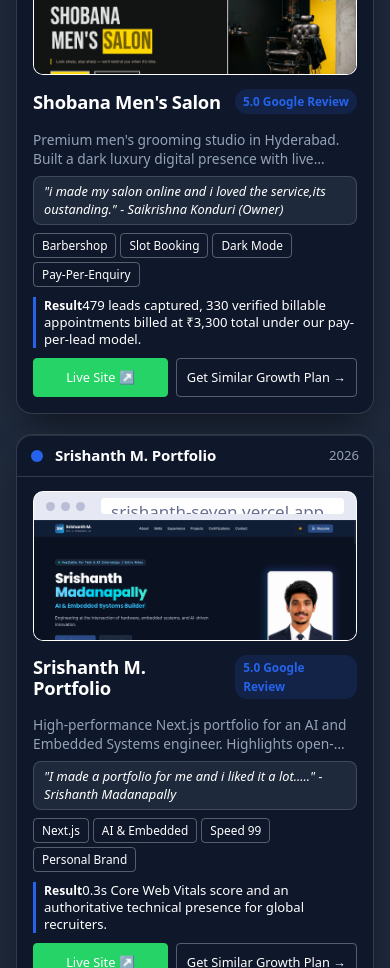
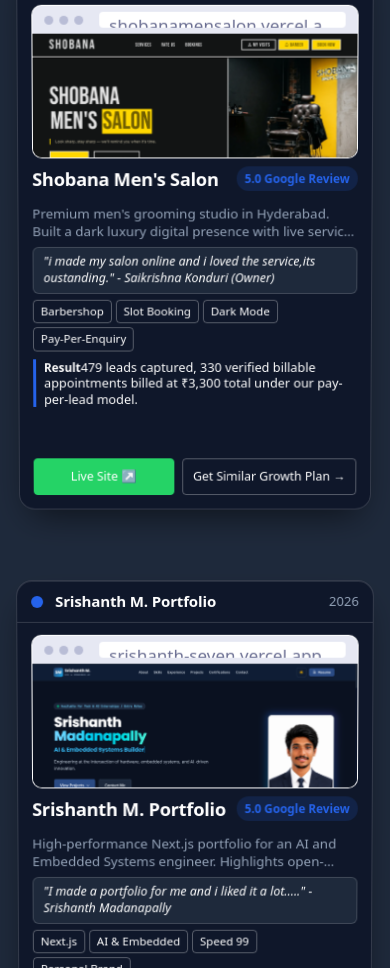
Before and after one commit to webworks247designs-glitch/Webworkflows, a Next.js app: page / in a window 390 px wide. Shown: the part 1980-2948 px from the top of the page. Built offline with nearby package versions, Linux system fonts and the light colour scheme.

Commit message:
deck fixes

```diff
--- a/src/app/globals.css
+++ b/src/app/globals.css
@@ -552,14 +552,15 @@
 @media (hover:none){ .only-hover{ display:none; } .only-touch{ display:inline; } }
 
 .deck{
-  --n:3; --tab:52px; --gap:clamp(36px, 5vh, 52px);
+  --n:3; --tab:52px; --gap:clamp(40px, 8vh, 80px);
   --card-h:clamp(460px, calc(var(--vh) - var(--nav-total) - 16px - (var(--n) - 1) * var(--tab) - 20px), 640px);
-  position:relative; padding-bottom:20px;
+  position:relative; padding-bottom:clamp(140px, 20vh, 240px);
 }
 .slot{
   --i:0;
   position:sticky; top:calc(var(--nav-total) + 12px + var(--i) * var(--tab));
   height:var(--card-h); margin-bottom:var(--gap);
+  z-index: calc(var(--i) + 1);
 }
 .slot:last-child{ margin-bottom:0; }
 .card{
@@ -1144,18 +1145,44 @@
   }
   .step .n { position: relative; left: auto; top: auto; margin: 0 0 16px 0; }
 
-  /* WORK DECK ON TABLET: Full desktop completeness */
+  /* WORK DECK ON TABLET: Full desktop completeness with sticky stacked cards */
   .deck {
     --n: 3;
     --tab: 48px;
-    --card-h: clamp(500px, calc(var(--vh) - var(--nav-total) - 16px - (var(--n) - 1) * var(--tab) - 16px), 620px);
-    --gap: clamp(32px, 5vh, 48px);
-    padding-bottom: 24px !important;
+    --card-h: clamp(480px, calc(var(--vh) - var(--nav-total) - 16px - (var(--n) - 1) * var(--tab) - 16px), 620px);
+    --gap: clamp(40px, 7vh, 70px);
+    padding-bottom: clamp(120px, 18vh, 200px) !important;
+  }
+  .slot {
+    position: sticky !important;
+    top: calc(var(--nav-total) + 12px + var(--i) * var(--tab)) !important;
+    height: var(--card-h) !important;
+    margin-bottom: var(--gap) !important;
+    z-index: calc(var(--i) + 1) !important;
+  }
+  .slot:last-child {
+    margin-bottom: 0 !important;
+  }
+  .card {
+    position: relative !important;
+    height: 100% !important;
+    display: flex !important;
+    flex-direction: column !important;
+    border-radius: 18px !important;
+    overflow: hidden !important;
+    box-shadow: 0 16px 36px -12px rgba(0, 0, 0, 0.6), inset 0 1px 0 rgba(255, 255, 255, 0.1) !important;
+    background: var(--deck-card-bg, #101324) !important;
+    transform-origin: 50% 0 !important;
+    will-change: transform;
+    transition: transform .25s ease-out;
   }
   .body {
     grid-template-columns: minmax(0, 1.15fr) minmax(0, 1fr) !important;
     gap: 20px !important;
     padding: 20px !important;
+    height: calc(100% - var(--tab)) !important;
+    min-height: 0 !important;
+    box-sizing: border-box !important;
   }
   .info {
     display: flex !important;
@@ -1345,7 +1372,7 @@
     padding: 0 8px !important;
   }
 
-  /* WORK DECK ON MOBILE: Clean standalone cards, zero overlap, full completeness */
+  /* WORK DECK ON MOBILE: Stacked cards displaying over one another */
   .work {
     padding-bottom: 44px !important;
   }
@@ -1356,17 +1383,19 @@
   .deck {
     --n: 3;
     --tab: 42px;
+    --card-h: clamp(470px, calc(100svh - var(--nav-total) - 10px - (var(--n) - 1) * var(--tab) - 16px), 570px);
+    --gap: clamp(36px, 8vh, 60px);
     position: relative !important;
-    display: flex !important;
-    flex-direction: column !important;
-    gap: 20px !important;
-    padding-bottom: 0px !important;
+    display: block !important;
+    padding-bottom: clamp(100px, 16vh, 180px) !important;
   }
   .slot {
-    position: relative !important;
-    top: auto !important;
-    height: auto !important;
-    margin-bottom: 0 !important;
+    --i: 0;
+    position: sticky !important;
+    top: calc(var(--nav-total) + 8px + var(--i) * var(--tab)) !important;
+    height: var(--card-h) !important;
+    margin-bottom: var(--gap) !important;
+    z-index: calc(var(--i) + 1) !important;
     scroll-margin-top: calc(var(--nav-h) + 16px) !important;
   }
   .slot:last-child {
@@ -1374,14 +1403,16 @@
   }
   .card {
     position: relative !important;
-    height: auto !important;
+    height: 100% !important;
     display: flex !important;
     flex-direction: column !important;
     border-radius: 16px !important;
     overflow: hidden !important;
     box-shadow: 0 16px 36px -12px rgba(0, 0, 0, 0.6), inset 0 1px 0 rgba(255, 255, 255, 0.1) !important;
     background: var(--deck-card-bg, #101324) !important;
-    transform: none !important;
+    transform-origin: 50% 0 !important;
+    will-change: transform;
+    transition: transform 0.25s ease-out;
   }
   .card::after {
     content: "" !important;
@@ -1416,19 +1447,27 @@
   .body {
     display: flex !important;
     flex-direction: column !important;
-    gap: 14px !important;
-    padding: 14px 16px 16px !important;
-    height: auto !important;
+    gap: 8px !important;
+    padding: 12px 14px 14px !important;
+    height: calc(100% - var(--tab)) !important;
     min-height: 0 !important;
     flex: 1 !important;
     box-sizing: border-box !important;
-    overflow: visible !important;
+    overflow-y: auto !important;
+    scrollbar-width: thin !important;
+  }
+  .body::-webkit-scrollbar {
+    width: 3px !important;
+  }
+  .body::-webkit-scrollbar-thumb {
+    background: rgba(255, 255, 255, 0.15) !important;
+    border-radius: 4px !important;
   }
   .browser {
     width: 100% !important;
-    height: clamp(150px, 38vw, 220px) !important;
-    min-height: 150px !important;
-    max-height: 240px !important;
+    height: clamp(120px, 20vh, 155px) !important;
+    min-height: 110px !important;
+    max-height: 165px !important;
     border-radius: 10px !important;
     flex: none !important;
   }
@@ -1436,7 +1475,7 @@
     display: flex !important;
     flex-direction: column !important;
     justify-content: space-between !important;
-    gap: 8px !important;
+    gap: 6px !important;
     flex: 1 !important;
     min-height: 0 !important;
   }
@@ -1451,15 +1490,20 @@
     -webkit-line-clamp: 2 !important;
     line-clamp: 2 !important;
     overflow: hidden !important;
-    font-size: 0.86rem !important;
-    line-height: 1.4 !important;
+    font-size: 0.84rem !important;
+    line-height: 1.38 !important;
   }
   .info blockquote {
     margin: 0 !important;
     padding: 6px 10px !important;
-    font-size: 0.8rem !important;
+    font-size: 0.78rem !important;
     line-height: 1.35 !important;
-    border-radius: 8px !important;
+    border-radius: 6px !important;
+    display: -webkit-box !important;
+    -webkit-line-clamp: 2 !important;
+    line-clamp: 2 !important;
+    -webkit-box-orient: vertical !important;
+    overflow: hidden !important;
   }
   .info .tags {
     display: flex !important;
@@ -1467,18 +1511,18 @@
     gap: 4px !important;
   }
   .info .tags li {
-    font-size: 0.74rem !important;
-    padding: 2px 8px !important;
+    font-size: 0.72rem !important;
+    padding: 2px 7px !important;
   }
   .info .result {
     display: block !important;
-    font-size: 0.82rem !important;
+    font-size: 0.8rem !important;
     line-height: 1.3 !important;
     padding-left: 8px !important;
     margin: 2px 0 !important;
   }
   .info .result b {
-    font-size: 0.76rem !important;
+    font-size: 0.74rem !important;
   }
   .work-card-cta {
     display: flex !important;
@@ -1492,7 +1536,7 @@
     justify-content: center !important;
     text-align: center !important;
     padding: 8px 10px !important;
-    font-size: 0.8rem !important;
+    font-size: 0.78rem !important;
     white-space: nowrap !important;
     box-sizing: border-box !important;
   }
--- a/src/components/Fab.tsx
+++ b/src/components/Fab.tsx
@@ -14,11 +14,11 @@
 
 const GREETINGS: Record<"English" | "Telugu" | "Hindi", string> = {
   English:
-    "Hello! I am Meera, the AI assistant at Webworkflo's. I can answer questions about our Fixed Website Package starting from ₹8,999, our Enquiry-Based Model at ₹4,749 (hosting included), client case studies, or connect you directly with Founder Srishanth. How can I help you today?",
+    "Hello! I am Meera, the AI assistant at Webworkflo's.",
   Telugu:
-    "నమస్కారం! నేను వెబ్‌వర్క్‌ఫ్లోస్ AI అసిస్టెంట్ మీరాని. మా ఫిక్స్‌డ్ వెబ్‌సైట్ ప్యాకేజ్ (₹8,999 నుండి), ఎంక్వైరీ మోడల్ ₹4,749 (హోస్టింగ్ సహితం), లేదా శోభన సెలూన్ కేస్ స్టడీ వివరాలను నేను మీకు అందించగలను. మీకు ఎలా సహాయపడగలను?",
+    "నమస్కారం! నేను వెబ్‌వర్క్‌ఫ్లోస్ AI అసిస్టెంట్ మీరాని.",
   Hindi:
-    "नमस्ते! मैं वेबवर्कफ्लोस की AI असिस्टेंट मीरा हूँ। मैं आपको हमारे फिक्स्ड वेबसाइट पैकेज (₹8,999 से शुरू), इन्क्वायरी मॉडल ₹4,749 (होस्टिंग शामिल), या शोभना सैलून केस स्टडी के बारे में जानकारी दे सकती हूँ। बताइए मैं आपकी क्या मदद करूँ?",
+    "नमस्ते! मैं वेबवर्कफ्लोस की AI असिस्टेंट मीरा हूँ।",
 };
 
 const PROMPT_CHIPS: Record<"English" | "Telugu" | "Hindi", { label: string; query: string }[]> = {
--- a/src/components/MeeraAssistant.tsx
+++ b/src/components/MeeraAssistant.tsx
@@ -33,11 +33,11 @@
 
 const initialGreetings: Record<"English" | "Telugu" | "Hindi", string> = {
   English:
-    "Hello! I am Meera, the AI assistant at Webworkflo's. I can answer questions about our ₹3,000 launch pricing, verified per-enquiry billing, portfolio case studies, or help you request a 100% Free Website Growth Plan. How can I help you today?",
+    "Hello! I am Meera, the AI assistant at Webworkflo's.",
   Telugu:
-    "నమస్కారం! నేను వెబ్‌వర్క్‌ఫ్లోస్ AI అసిస్టెంట్ మీరాని. మా ₹3,000 లాంచ్ మోడల్, వెరిఫైడ్ ఎంక్వైరీ బిల్లింగ్ లేదా ఫ్రీ వెబ్‌సైట్ గ్రోత్ ప్లాన్ గురించి ఏ వివరాలైనా నన్ను అడగవచ్చు. మీకు ఎలా సహాయపడగలను?",
+    "నమస్కారం! నేను వెబ్‌వర్క్‌ఫ్లోస్ AI అసిస్టెంట్ మీరాని.",
   Hindi:
-    "नमस्ते! मैं वेबवर्कफ्लोस की AI असिस्टेंट मीरा हूँ। आप हमारी ₹3,000 वेबसाइट लॉन्च प्राइसिंग, वेरिफाइड लीड्स बिलिंग या फ्री वेबसाइट ग्रोथ प्लान के बारे में कुछ भी पूछ सकते हैं। बताइए मैं आपकी क्या मदद करूँ?",
+    "नमस्ते! मैं वेबवर्कफ्لوस की AI असिस्टेंट मीरा हूँ।",
 };
 
 const quickChips: Record<"English" | "Telugu" | "Hindi", { label: string; query: string; isFounder?: boolean }[]> = {
```
